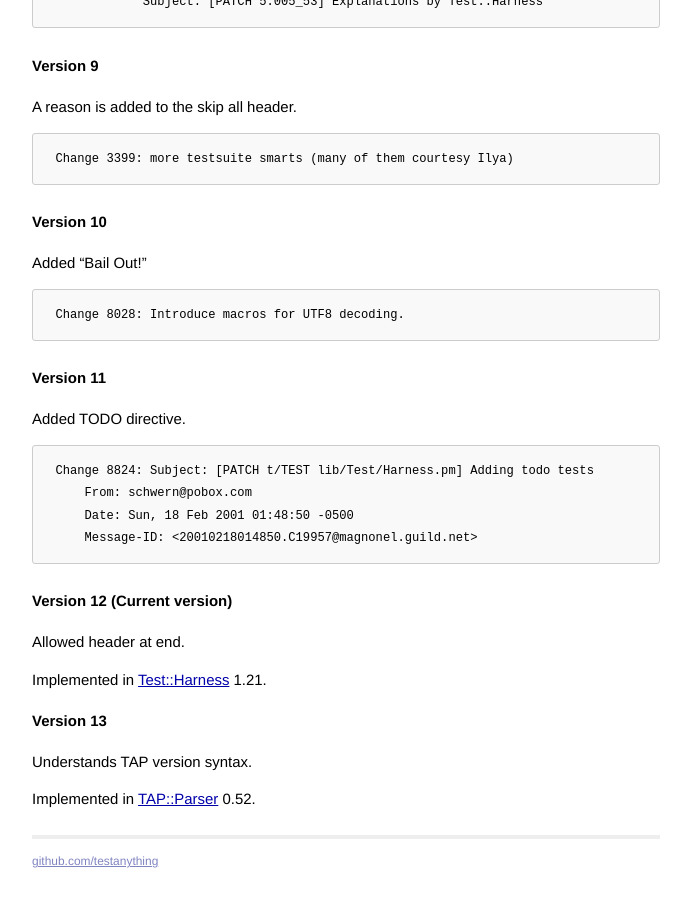
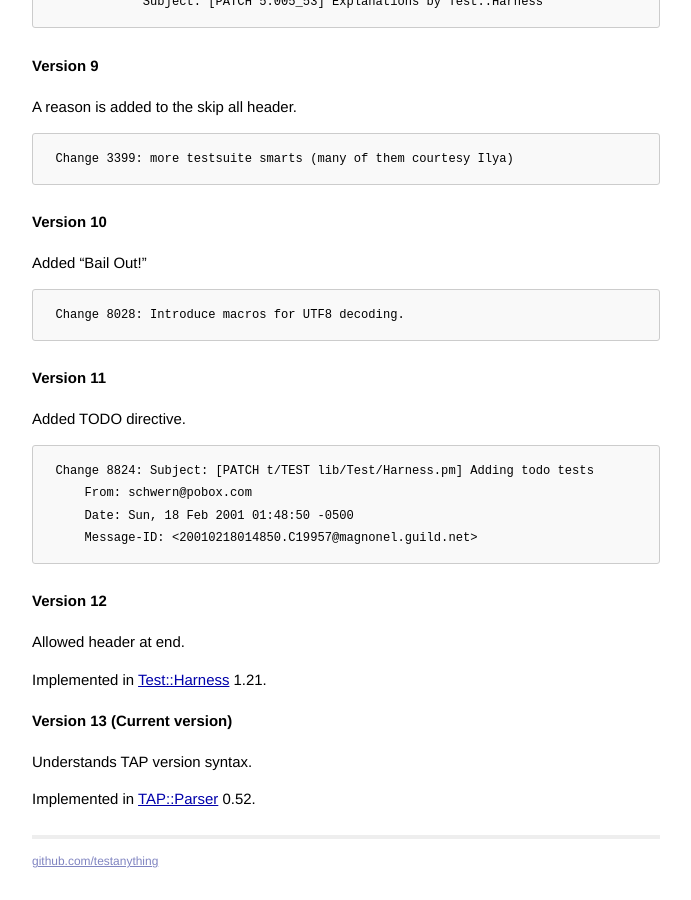
Before and after one commit to TestAnything/testanything.github.io, a Jekyll site: the page built from history.md, in a window 1280 px wide and 900 px high, scrolled down 2484 px. Shown: the whole window, without its empty margins (294-985 px from the left). Built offline with Jekyll 4.4.1, drawn with Linux system fonts in a browser that asks for light colours.

````diff
--- a/history.md
+++ b/history.md
@@ -131,12 +131,12 @@ Change 8824: Subject: [PATCH t/TEST lib/Test/Harness.pm] Adding todo tests
     Message-ID: <20010218014850.C19957@magnonel.guild.net>
 ```
 
-### Version 12 (Current version)
+### Version 12
 Allowed header at end.
 
 Implemented in [Test::Harness](http://search.cpan.org/dist/Test-Harness/) 1.21.
 
-### Version 13
+### Version 13 (Current version)
 Understands TAP version syntax.
 
 Implemented in [TAP::Parser](http://search.cpan.org/dist/Test-Harness/lib/TAP/Parser.pm) 0.52.
````
